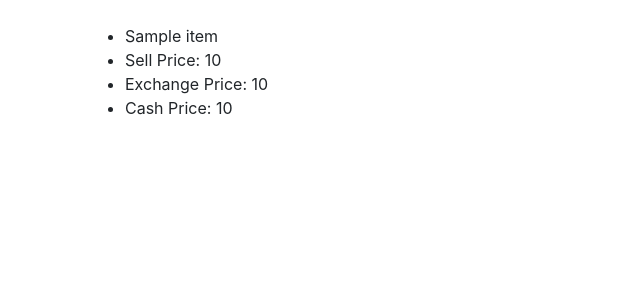
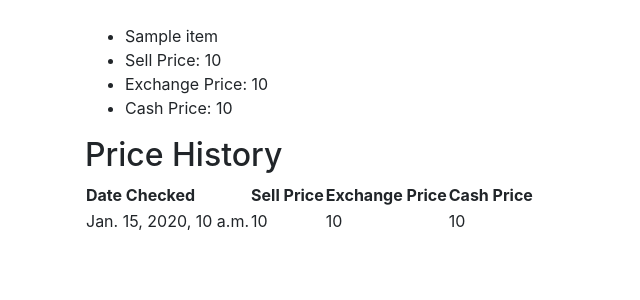
Before and after one commit to jakecreely/DiscTracker, a Django app: template DiscTrackerDjango/disctracker/items/templates/items/detail.html in a window 1280 px wide. Shown: the part 56-356 px from the top of the page, without its empty margins (0-640 px from the left). Run offline with Django 5.2, Linux system fonts and the light colour scheme; the template is opened without the code that fills it: most values are stand-ins (such as "Sample title", 1, 10 or a date in 2020); some libraries are stand-ins or nearby versions.

Commit message:
Table to display price history for an item in detail template

```diff
--- a/DiscTrackerDjango/disctracker/items/templates/items/detail.html
+++ b/DiscTrackerDjango/disctracker/items/templates/items/detail.html
@@ -13,4 +13,33 @@
 {% else %}
     <p>No item found.</p>
 {% endif %}
+{% if price_history %}
+<h2>Price History</h2>
+<table>
+    <thead>
+        <tr>
+            <th>Date Checked</th>
+            <th>Sell Price</th>
+            <th>Exchange Price</th>
+            <th>Cash Price</th>
+        </tr>
+    </thead>
+    <tbody>
+        {% for history in price_history %}
+        <tr>
+            <td>{{ history.date_checked }}</td>
+            <td>{{ history.sell_price }}</td>
+            <td>{{ history.exchange_price }}</td>
+            <td>{{ history.cash_price }}</td>
+        </tr>
+        {% empty %}
+        <tr>
+            <td colspan="4">No price history available.</td>
+        </tr>
+        {% endfor %}
+    </tbody>
+</table>
+{% else %}
+    <p>No price history</p>
+{% endif %}
 {% endblock %}
```
